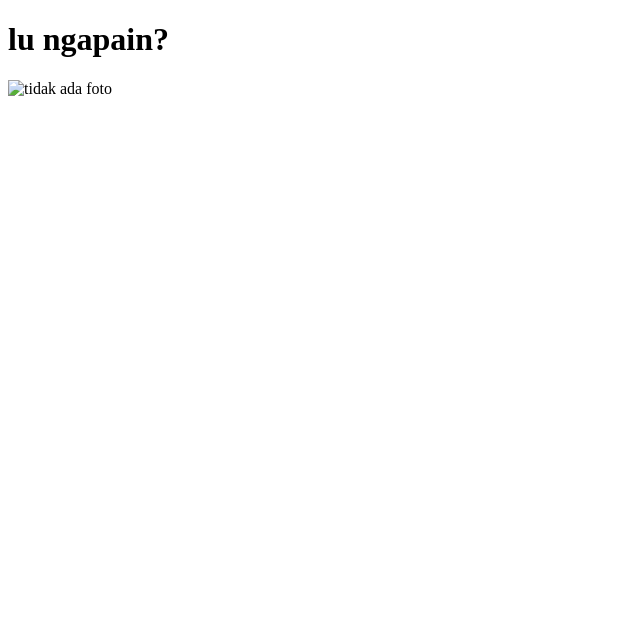
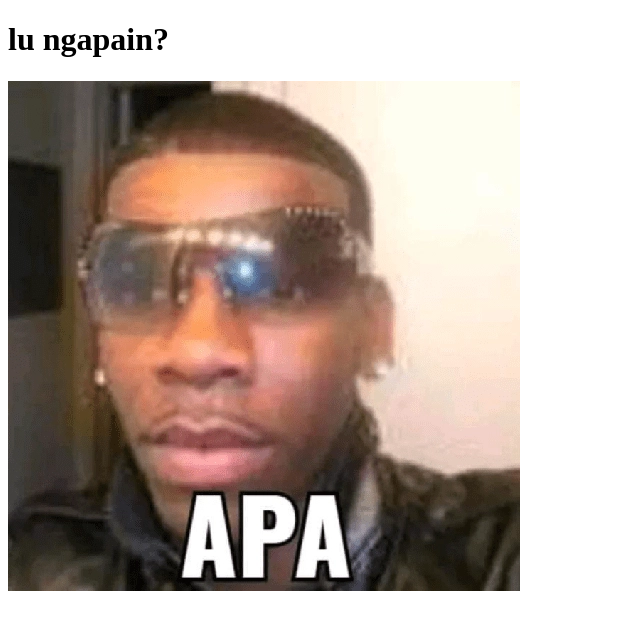
Before and after one commit to bompal/bompal, a plain HTML site: page index.html in a window 1280 px wide. Shown: the whole page, without its empty margins (0-640 px from the left). Drawn offline with Linux system fonts and the light colour scheme.

Commit message:
Update index.html

```diff
--- a/index.html
+++ b/index.html
@@ -6,7 +6,7 @@
 </head>
 <body>
   <h1>lu ngapain?</h1>
-    <img src="foto/apa.webp"
+    <img src="apa.webp"
       height="auto"
       alt="tidak ada foto">
 </body>
```
